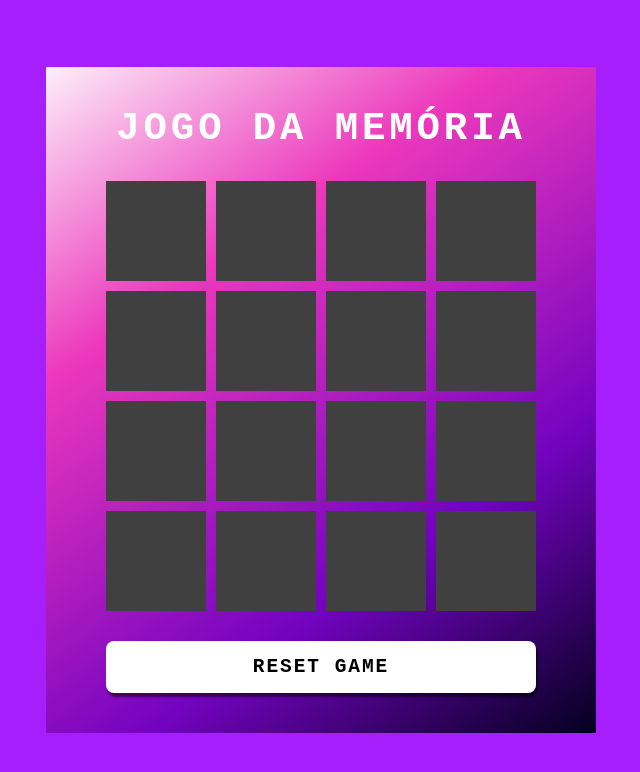
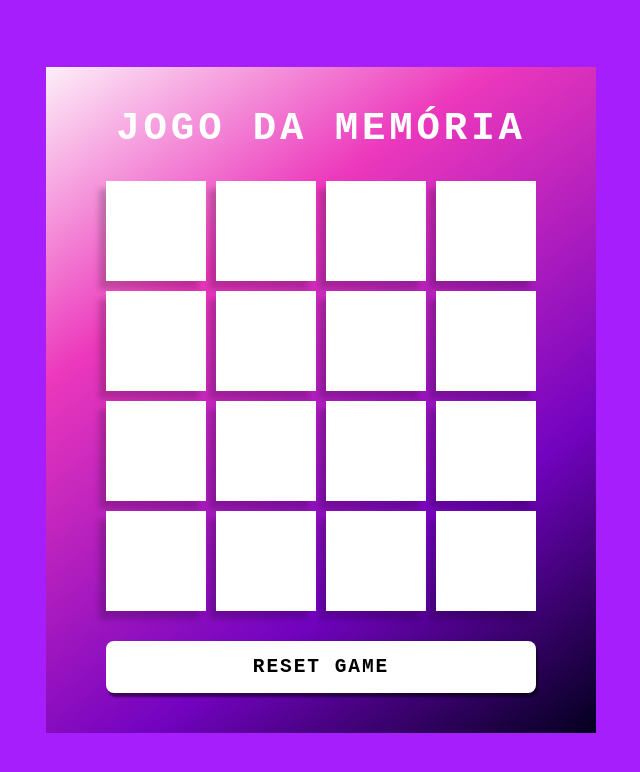
Before and after one commit to Lucas-Fagundes-Nunes/Game-Jogo-da-Memoria-Emoji, a plain HTML site: page index.html in a window 1280 px wide. Shown: the whole page, without its empty margins (319-959 px from the left). Drawn offline with Linux system fonts and the light colour scheme.

```diff
--- a/src/styles/main.css
+++ b/src/styles/main.css
@@ -81,10 +81,11 @@
     content: "";
     position: absolute;
     inset: 0;
-    background: #404040 ;
+    background: #fff ;
     transition: 0.25;
     transform: rotateY(0deg);
     backface-visibility: hidden;
+    box-shadow: 7px 8px 6px rgba(0,0,0, .2);
 }
 
 .item.boxOpen {
```
Also changed, not shown: src/images/jogo.png (added), 1 other file.
